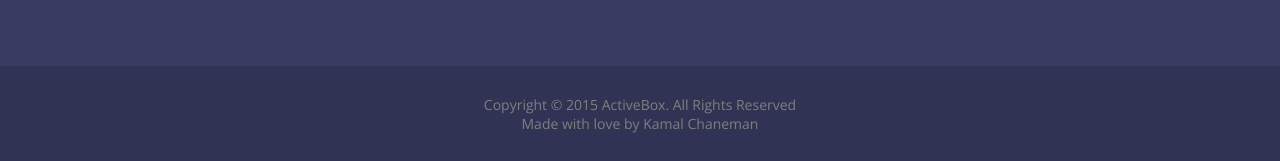
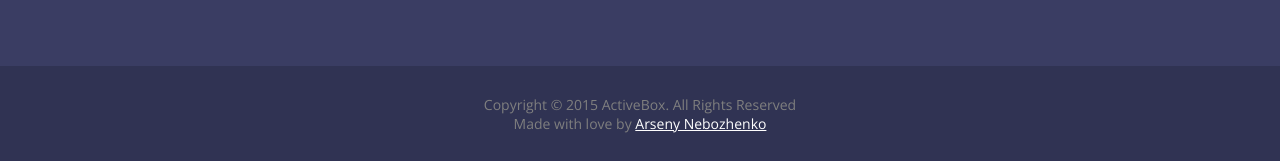
Before and after one commit to yap8/ActiveBox, a website: page src/index.html in a window 1280 px wide. Shown: the part 3592-3753 px from the top of the page. Drawn offline with nearby package versions, Linux system fonts and the light colour scheme.

Commit message:
added link to github in footer

```diff
--- a/package.json
+++ b/package.json
@@ -2,11 +2,11 @@
   "name": "template",
   "version": "1.0.0",
   "description": "basic template",
+  "homepage": "https://yap8.github.io/activeBox",
   "scripts": {
     "deploy": "gh-pages -d dist"
   },
   "author": "Arseny Nebozhenko",
-  "homepage": "https://yap8.github.io/active-box",
   "license": "ISC",
   "devDependencies": {
     "@babel/core": "^7.7.2",
--- a/src/index.html
+++ b/src/index.html
@@ -476,7 +476,7 @@
 		<!-- Copyright -->
 		<div class="footer__copyright">
 			<div>Copyright © 2015 ActiveBox. All Rights Reserved</div>
-			<div>Made with love by Kamal Chaneman</div>
+			<div>Made with love by <a class="footer__link" href="https://github.com/yap8">Arseny Nebozhenko</a></div>
 		</div>
 	</footer>
 
--- a/src/scss/blocks/footer/_footer.scss
+++ b/src/scss/blocks/footer/_footer.scss
@@ -23,6 +23,10 @@
 		color: #7F7F7F;
 		font-family: $font-1;
 		font-size: 14px;
+	}
+	&__link {
+		color: white;
+		text-decoration: underline;
 	}
 }
 
```
Also changed, not shown: dist/css/main.css, dist/index.html, src/css/main.css.
